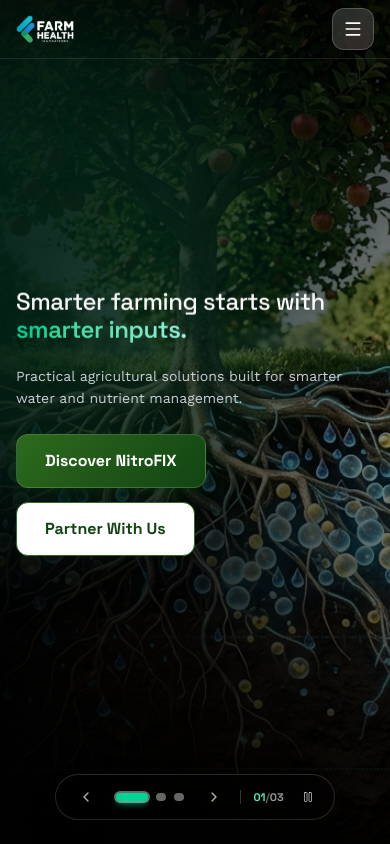
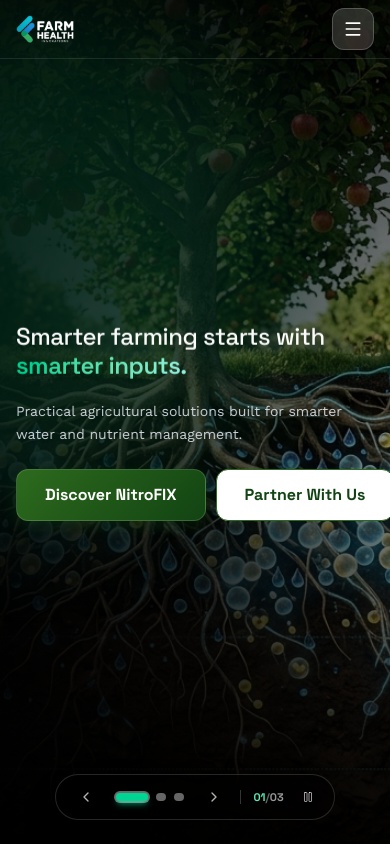
Before and after one commit to azharkhan93/kcci, a Next.js app: page / in a window 390 px wide. Shown: the top 844 px of the page. Built offline with nearby package versions, Linux system fonts and the light colour scheme.

Commit message:
improve responsive button sizing and typography across hero and CTA components

```diff
--- a/app/components/AboutHero/AboutHero.tsx
+++ b/app/components/AboutHero/AboutHero.tsx
@@ -40,7 +40,7 @@ export const AboutHero: React.FC<AboutHeroProps> = ({
             {content.eyebrow}
           </div>
 
-          <h1 className="text-3xl sm:text-4xl md:text-5xl font-bold font-space tracking-tight leading-[1.15]">
+          <h1 className="text-2xl md:text-4xl font-bold font-space tracking-tight leading-[1.15]">
             <span>{content.headingPrefix}</span>
             <span className="bg-gradient-to-r from-emerald-400 via-emerald-300 to-teal-200 bg-clip-text text-transparent">
               {content.headingHighlight}
--- a/app/components/Contact/ContactHero.tsx
+++ b/app/components/Contact/ContactHero.tsx
@@ -46,7 +46,7 @@ export const ContactHero: React.FC<ContactHeroProps> = ({
           </div>
 
           {/* Main Title */}
-          <h1 className="text-3xl sm:text-4xl md:text-5xl font-bold font-space tracking-tight leading-[1.15] text-white uppercase">
+          <h1 className="text-2xl  md:text-4xl font-bold font-space tracking-tight leading-[1.15] text-white uppercase">
             {title}
           </h1>
 
--- a/app/components/Hero/Hero.tsx
+++ b/app/components/Hero/Hero.tsx
@@ -100,15 +100,23 @@ export const Hero: React.FC = () => {
           </p>
 
           {/* Standard Button Group with GSAP Reveal Ref */}
-          <div ref={actionsRef} className="flex flex-wrap items-center gap-3.5 pt-1">
-            <Link href={currentSlide.primaryCtaHref || "#"}>
-              <Button variant="primary" size="md">
+          <div ref={actionsRef} className="flex flex-row items-center gap-2.5 sm:gap-3.5 pt-1 w-full sm:w-auto">
+            <Link href={currentSlide.primaryCtaHref || "#"} className="flex-1 sm:flex-initial">
+              <Button
+                variant="primary"
+                size="md"
+                className="w-full sm:w-auto text-xs sm:text-base px-3.5 sm:px-7 py-2.5 sm:py-3.5 whitespace-nowrap"
+              >
                 {currentSlide.primaryCtaText}
               </Button>
             </Link>
 
-            <Link href={currentSlide.secondaryCtaHref || "/contact"}>
-              <Button variant="outline" size="md">
+            <Link href={currentSlide.secondaryCtaHref || "/contact"} className="flex-1 sm:flex-initial">
+              <Button
+                variant="outline"
+                size="md"
+                className="w-full sm:w-auto text-xs sm:text-base px-3.5 sm:px-7 py-2.5 sm:py-3.5 whitespace-nowrap"
+              >
                 {currentSlide.secondaryCtaText}
               </Button>
             </Link>
--- a/app/components/Hero/HeroContent/HeroContent.tsx
+++ b/app/components/Hero/HeroContent/HeroContent.tsx
@@ -25,15 +25,23 @@ export const HeroContent: React.FC = () => {
       </p>
 
 
-      <div className="flex flex-wrap items-center gap-3.5 pt-2">
-        <Link href={primaryCta?.href || "/nitrofix"}>
-          <Button variant="primary" size="md">
+      <div className="flex flex-row items-center gap-2.5 sm:gap-3.5 pt-2 w-full sm:w-auto">
+        <Link href={primaryCta?.href || "/nitrofix"} className="flex-1 sm:flex-initial">
+          <Button
+            variant="primary"
+            size="md"
+            className="w-full sm:w-auto text-xs sm:text-base px-3.5 sm:px-7 py-2.5 sm:py-3.5 whitespace-nowrap"
+          >
             {primaryCta?.label || "Discover NitroFIX"}
           </Button>
         </Link>
 
-        <Link href={secondaryCta?.href || "/contact"}>
-          <Button variant="outline" size="md">
+        <Link href={secondaryCta?.href || "/contact"} className="flex-1 sm:flex-initial">
+          <Button
+            variant="outline"
+            size="md"
+            className="w-full sm:w-auto text-xs sm:text-base px-3.5 sm:px-7 py-2.5 sm:py-3.5 whitespace-nowrap"
+          >
             {secondaryCta?.label || "Partner With Us"}
           </Button>
         </Link>
--- a/app/components/PartnerCta/PartnerCta.tsx
+++ b/app/components/PartnerCta/PartnerCta.tsx
@@ -181,19 +181,27 @@ export const PartnerCta: React.FC<PartnerCtaProps> = ({ className = "" }) => {
           </div>
 
           {/* ── Action Buttons ── */}
-          <div className="flex flex-wrap items-center gap-3 shrink-0">
-            <Link href={ctaHref || "/contact"}>
-              <Button variant="primary" size="md">
-                <span className="inline-flex items-center gap-2 whitespace-nowrap">
+          <div className="flex flex-row items-center gap-2.5 sm:gap-3 shrink-0 w-full sm:w-auto">
+            <Link href={ctaHref || "/contact"} className="flex-1 sm:flex-initial">
+              <Button
+                variant="primary"
+                size="md"
+                className="w-full sm:w-auto text-xs sm:text-base px-3.5 sm:px-7 py-2.5 sm:py-3.5"
+              >
+                <span className="inline-flex items-center justify-center gap-1.5 sm:gap-2 whitespace-nowrap">
                   <span>{ctaText}</span>
-                  <ArrowRight className="w-4 h-4 shrink-0 transition-transform group-hover:translate-x-0.5" />
+                  <ArrowRight className="w-3.5 h-3.5 sm:w-4 sm:h-4 shrink-0 transition-transform group-hover:translate-x-0.5" />
                 </span>
               </Button>
             </Link>
 
             {secondaryCtaText && secondaryCtaHref && (
-              <Link href={secondaryCtaHref}>
-                <Button variant="outline" size="md">
+              <Link href={secondaryCtaHref} className="flex-1 sm:flex-initial">
+                <Button
+                  variant="outline"
+                  size="md"
+                  className="w-full sm:w-auto text-xs sm:text-base px-3.5 sm:px-7 py-2.5 sm:py-3.5"
+                >
                   <span className="whitespace-nowrap">{secondaryCtaText}</span>
                 </Button>
               </Link>
```
